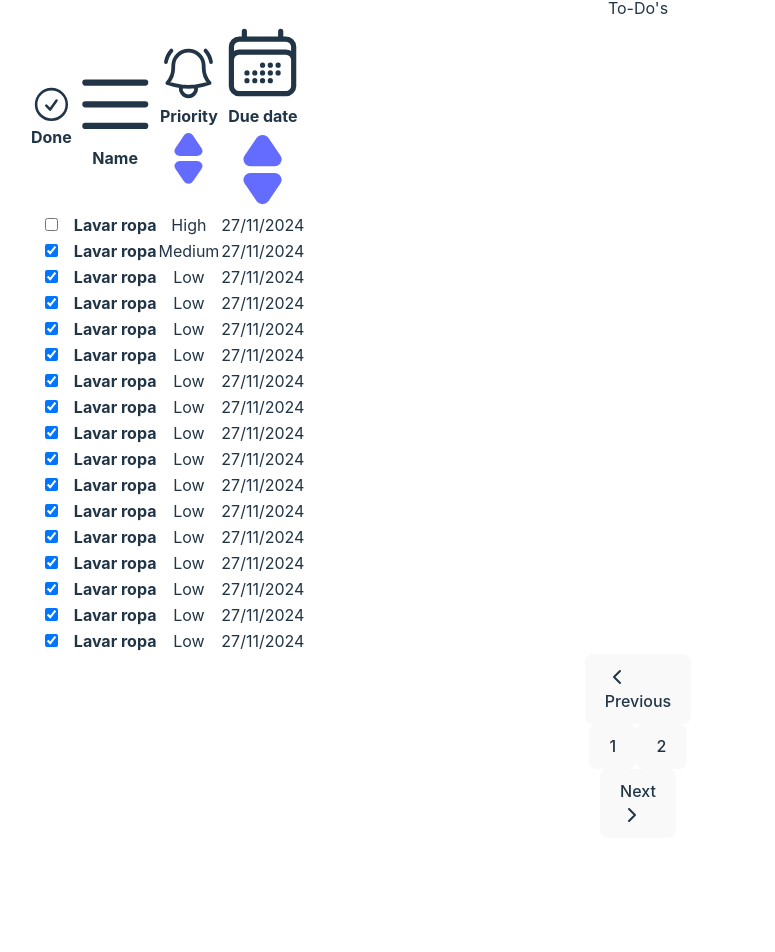
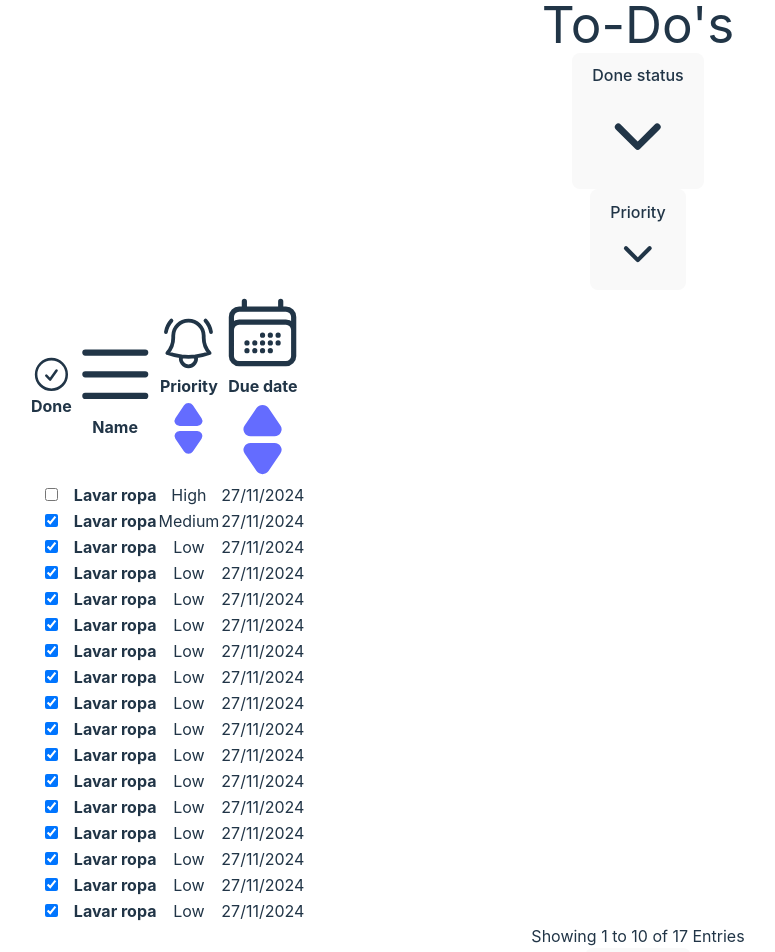
Before and after one commit to brandonhxrr/SimpleTaskWeb, a React (Vite) app in the folder frontend/SimpleTask/: page / in a window 1280 px wide. Shown: the part 1640-2592 px from the top of the page, without its empty margins (2-777 px from the left). Before the commit the page ends 2510 px from the top, so only its background shows below. Built offline with nearby package versions, Linux system fonts and the light colour scheme.

Commit message:
Add filter component

```diff
--- a/frontend/SimpleTask/src/components/Dashboard.tsx
+++ b/frontend/SimpleTask/src/components/Dashboard.tsx
@@ -6,10 +6,26 @@ import { CalendarDaysIcon } from "@heroicons/react/24/outline";
 import { TableHeader } from "./TableHeader";
 import { TaskProps } from "./TaskProps";
 import { Pagination } from "./Pagination";
+import { Filter } from "./Filter";
+
+const priorityOptions = [
+  { name: "None", href: "#", current: true },
+  { name: "High", href: "#", current: false },
+  { name: "Medium", href: "#", current: false },
+  { name: "Low", href: "#", current: false },
+];
+
+const doneOptions = [
+  { name: "None", href: "#", current: true },
+  { name: "Done", href: "#", current: false },
+  { name: "Not done", href: "#", current: false },
+];
+
+export default function Example() {}
 
 const headers = [
-  { Icon: CheckCircleIcon, title: "Done"},
-  { Icon: Bars3Icon, title: "Name"},
+  { Icon: CheckCircleIcon, title: "Done" },
+  { Icon: Bars3Icon, title: "Name" },
   { Icon: BellAlertIcon, title: "Priority", sorteable: true },
   { Icon: CalendarDaysIcon, title: "Due date", sorteable: true },
 ];
@@ -188,9 +204,19 @@ const tasks: TaskProps[] = [
 ];
 
 function Dashboard() {
+
   return (
     <div className="w-full h-full flex flex-col text-left bg-slate-200 rounded-xl p-20 mt-10">
-      <h2 className="text-xl text-black font-black mb-10">To-Do's</h2>
+      <div className="flex items-baseline justify-between border-b border-gray-200 pb-16">
+        <h1 className="text-4xl font-bold tracking-tight text-gray-900">
+          To-Do's
+        </h1>
+
+        <div className="flex items-center">
+          <Filter options={doneOptions} title="Done status"/>
+          <Filter options={priorityOptions} title="Priority"/>
+        </div>
+      </div>
 
       <div className="relative overflow-x-auto rounded-lg">
         <table className="w-full text-sm text-left rtl:text-right text-gray-500 dark:text-gray-400">
@@ -214,7 +240,7 @@ function Dashboard() {
         </table>
       </div>
 
-      <Pagination currentPage={1} totalPages={Math.ceil(tasks.length / 10)}/>
+      <Pagination currentPage={1} totalTasks={tasks.length} />
     </div>
   );
 }
--- /dev/null
+++ b/frontend/SimpleTask/src/components/Filter.tsx
@@ -0,0 +1,58 @@
+import { Menu, MenuButton, MenuItem, MenuItems } from "@headlessui/react";
+import { ChevronDownIcon } from "@heroicons/react/20/solid";
+
+interface Option {
+  name: string;
+  href: string;
+  current: boolean;
+}
+
+interface FilterOptions {
+  options: Option[];
+  title: string;
+}
+
+function classNames(...classes: any) {
+  return classes.filter(Boolean).join(" ");
+}
+
+const Filter: React.FC<FilterOptions> = ({ options, title }) => {
+  return (
+    <Menu as="div" className="relative inline-block text-left pl-5">
+      <div>
+        <MenuButton className="group inline-flex justify-center text-sm font-medium text-gray-700 hover:text-gray-900">
+          {title}
+          <ChevronDownIcon
+            aria-hidden="true"
+            className="-mr-1 ml-1 h-5 w-5 flex-shrink-0 text-gray-400 group-hover:text-gray-500"
+          />
+        </MenuButton>
+      </div>
+
+      <MenuItems
+        transition
+        className="absolute right-0 z-10 mt-2 w-40 origin-top-right rounded-md bg-white shadow-2xl ring-1 ring-black ring-opacity-5 transition focus:outline-none data-[closed]:scale-95 data-[closed]:transform data-[closed]:opacity-0 data-[enter]:duration-100 data-[leave]:duration-75 data-[enter]:ease-out data-[leave]:ease-in"
+      >
+        <div className="py-1">
+          {options.map((option) => (
+            <MenuItem key={option.name}>
+              <a
+                href={option.href}
+                className={classNames(
+                  option.current
+                    ? "font-medium text-gray-900"
+                    : "text-gray-500",
+                  "block px-4 py-2 text-sm data-[focus]:bg-gray-100"
+                )}
+              >
+                {option.name}
+              </a>
+            </MenuItem>
+          ))}
+        </div>
+      </MenuItems>
+    </Menu>
+  );
+};
+
+export { Filter };
--- a/frontend/SimpleTask/src/components/Pagination.tsx
+++ b/frontend/SimpleTask/src/components/Pagination.tsx
@@ -1,9 +1,14 @@
 interface PageProps {
   currentPage: number;
-  totalPages: number;
+  totalTasks: number;
 }
-const Pagination: React.FC<PageProps> = ({ currentPage, totalPages }) => {
+const Pagination: React.FC<PageProps> = ({ currentPage, totalTasks }) => {
   const maxPages = 5;
+  const totalPages = Math.ceil(totalTasks / 10);
+
+  const startIndex = currentPage * 10 - 9;
+  const endIndex =
+    currentPage * 10 < totalTasks ? currentPage * 10 : totalTasks;
 
   const getPageNumbers = () => {
     let startPage = Math.max(1, currentPage - Math.floor(maxPages / 2));
@@ -25,6 +30,24 @@ const Pagination: React.FC<PageProps> = ({ currentPage, totalPages }) => {
 
   return (
     <div className="flex justify-center">
+      <div>
+        <div className="text-center mt-10">
+          <span className="text-sm text-gray-700 dark:text-gray-400">
+            Showing{" "}
+            <span className="font-semibold text-gray-900 dark:text-white">
+              {startIndex}
+            </span>{" "}
+            to{" "}
+            <span className="font-semibold text-gray-900 dark:text-white">
+              {endIndex}
+            </span>{" "}
+            of{" "}
+            <span className="font-semibold text-gray-900 dark:text-white">
+              {totalTasks}
+            </span>{" "}
+            Entries
+          </span>
+        </div>
         <nav
           className="flex items-center gap-x-1 mt-10 max-w-min"
           aria-label="Pagination"
@@ -58,7 +81,7 @@ const Pagination: React.FC<PageProps> = ({ currentPage, totalPages }) => {
                 key={page}
                 type="button"
                 className={
-                `${currentPage === page ? "bg-blue-500 text-gray-50" : ""}` +
+                  `${currentPage === page ? "bg-blue-500 text-white" : ""}` + " " +
                   " min-h-[38px] min-w-[38px] flex justify-center items-center border border-gray-200 text-gray-800 py-2 px-3 text-sm rounded-lg focus:outline-none focus:bg-gray-50 disabled:opacity-50 disabled:pointer-events-none dark:border-neutral-700 dark:text-white dark:focus:bg-white/10"
                 }
                 aria-current="page"
@@ -91,6 +114,7 @@ const Pagination: React.FC<PageProps> = ({ currentPage, totalPages }) => {
           </button>
         </nav>
       </div>
+    </div>
   );
 };
 
```
Lines whose indentation alone changed are shown as unchanged.
